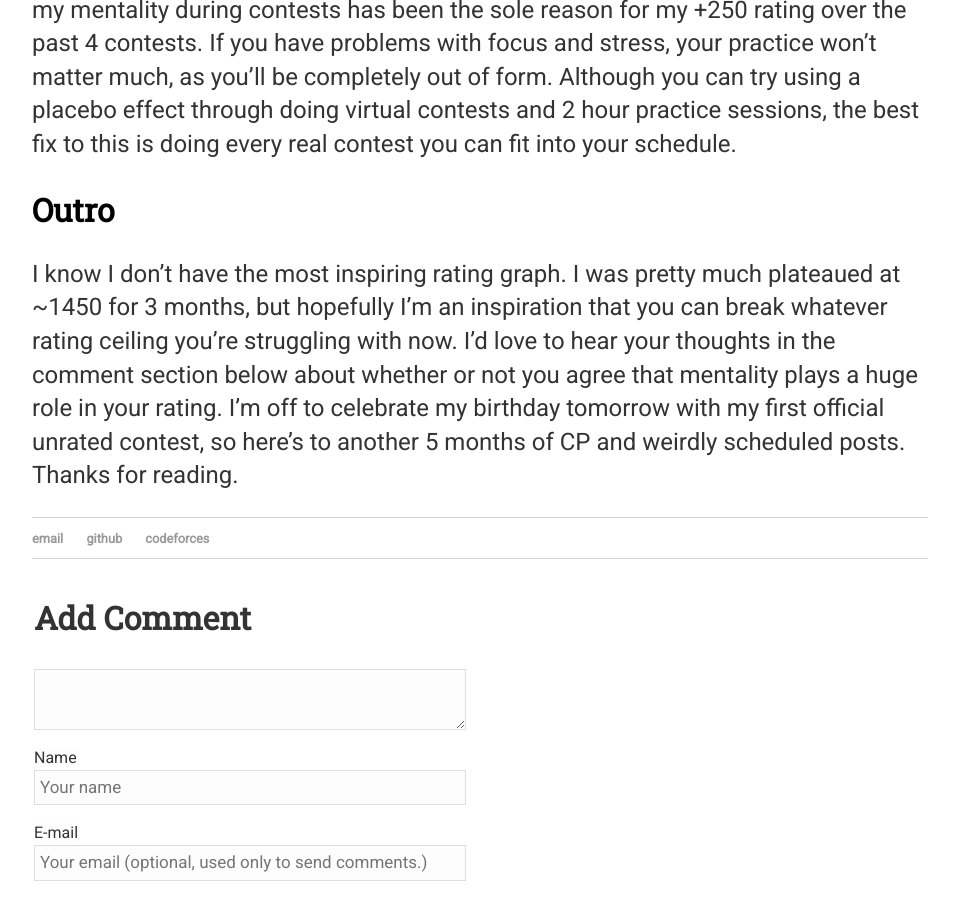
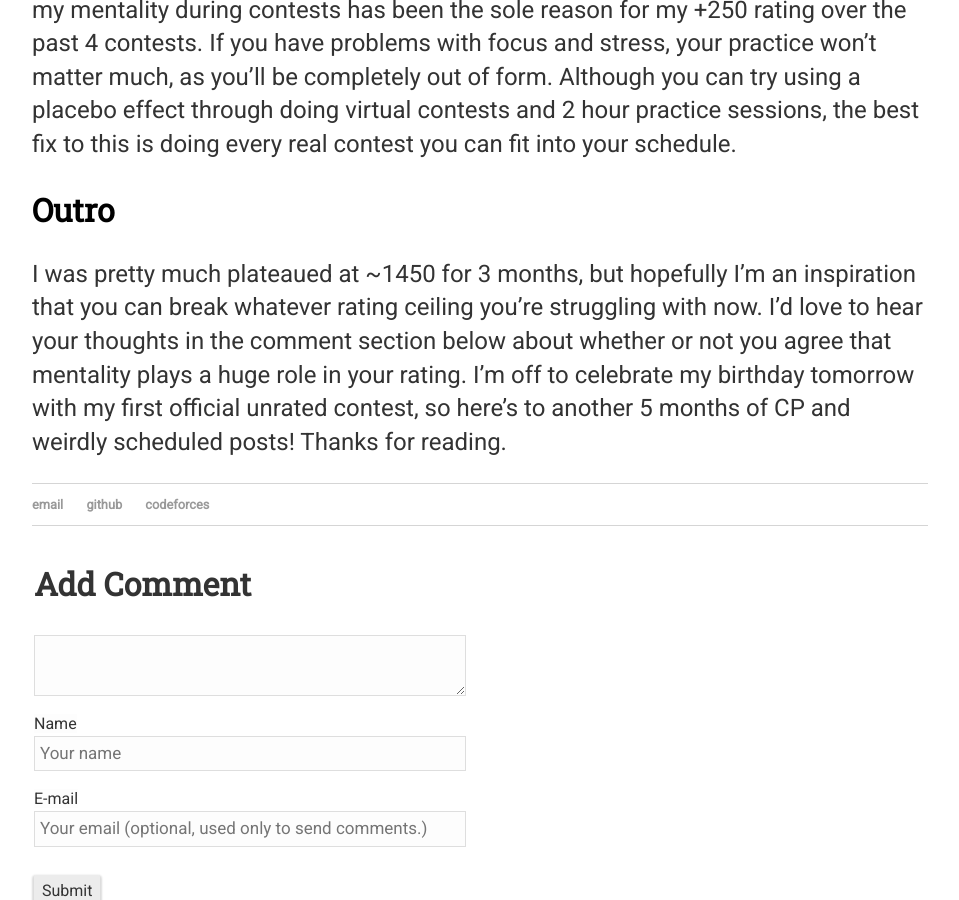
Before and after one commit to iyzg/iyzg.github.io, a Jekyll site: the page built from _posts/2020-04-12-the-journey-continues.md, in a window 1280 px wide and 900 px high, scrolled down 3008 px. Shown: the whole window, without its empty margins (160-1119 px from the left). Built offline with Jekyll 4.4.1, drawn with Linux system fonts in a browser that asks for light colours; nearby versions of some CDN libraries; Markdown is read by kramdown in place of the engine named in the settings.

Commit message:
outro fix

```diff
--- a/_posts/2020-04-12-the-journey-continues.md
+++ b/_posts/2020-04-12-the-journey-continues.md
@@ -34,4 +34,4 @@ It's a common adage that you should only try to beat you from yesterday, but it'
 
 ## Outro
 
-I know I don't have the most inspiring rating graph. I was pretty much plateaued at ~1450 for 3 months, but hopefully I'm an inspiration that you can break whatever rating ceiling you're struggling with now.  I'd love to hear your thoughts in the comment section below about whether or not you agree that mentality plays a huge role in your rating. I'm off to celebrate my birthday tomorrow with my first official unrated contest, so here's to another 5 months of CP and weirdly scheduled posts. Thanks for reading.
+I was pretty much plateaued at ~1450 for 3 months, but hopefully I'm an inspiration that you can break whatever rating ceiling you're struggling with now.  I'd love to hear your thoughts in the comment section below about whether or not you agree that mentality plays a huge role in your rating. I'm off to celebrate my birthday tomorrow with my first official unrated contest, so here's to another 5 months of CP and weirdly scheduled posts! Thanks for reading.
```
